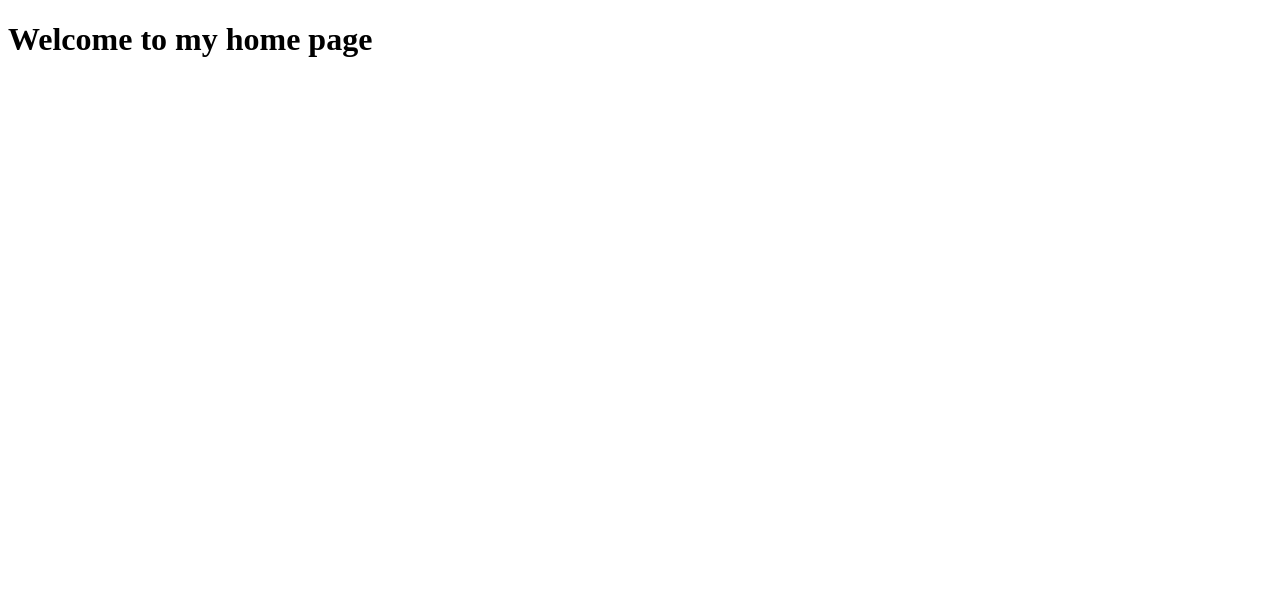
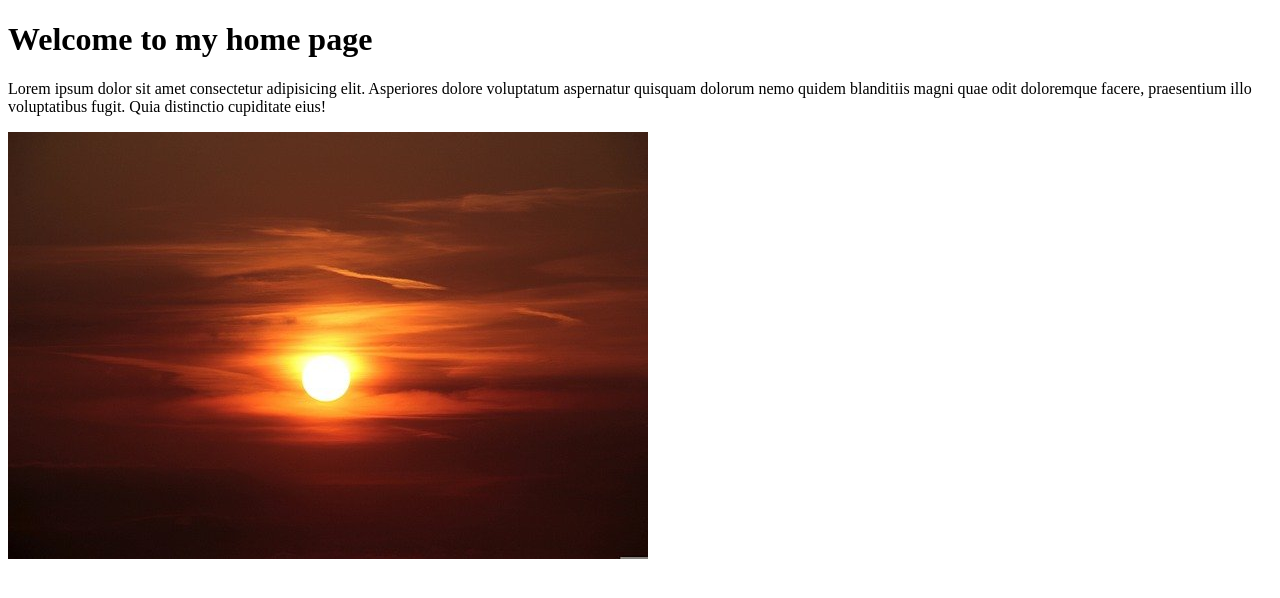
Before and after one commit to Dy8d/deployment-example, a plain HTML site: page index.html in a window 1280 px wide. Drawn offline with Linux system fonts and the light colour scheme.

Commit message:
added text and image to homepage

```diff
--- a/index.html
+++ b/index.html
@@ -8,5 +8,7 @@
 </head>
 <body>
     <h1>Welcome to my home page</h1>
+    <p>Lorem ipsum dolor sit amet consectetur adipisicing elit. Asperiores dolore voluptatum aspernatur quisquam dolorum nemo quidem blanditiis magni quae odit doloremque facere, praesentium illo voluptatibus fugit. Quia distinctio cupiditate eius!</p>
+    <img src="images/sunset-1365830_640.jpg" alt="sunset">
 </body>
 </html>
```
Also changed, not shown: images/sunset-1365830_640.jpg (added).
